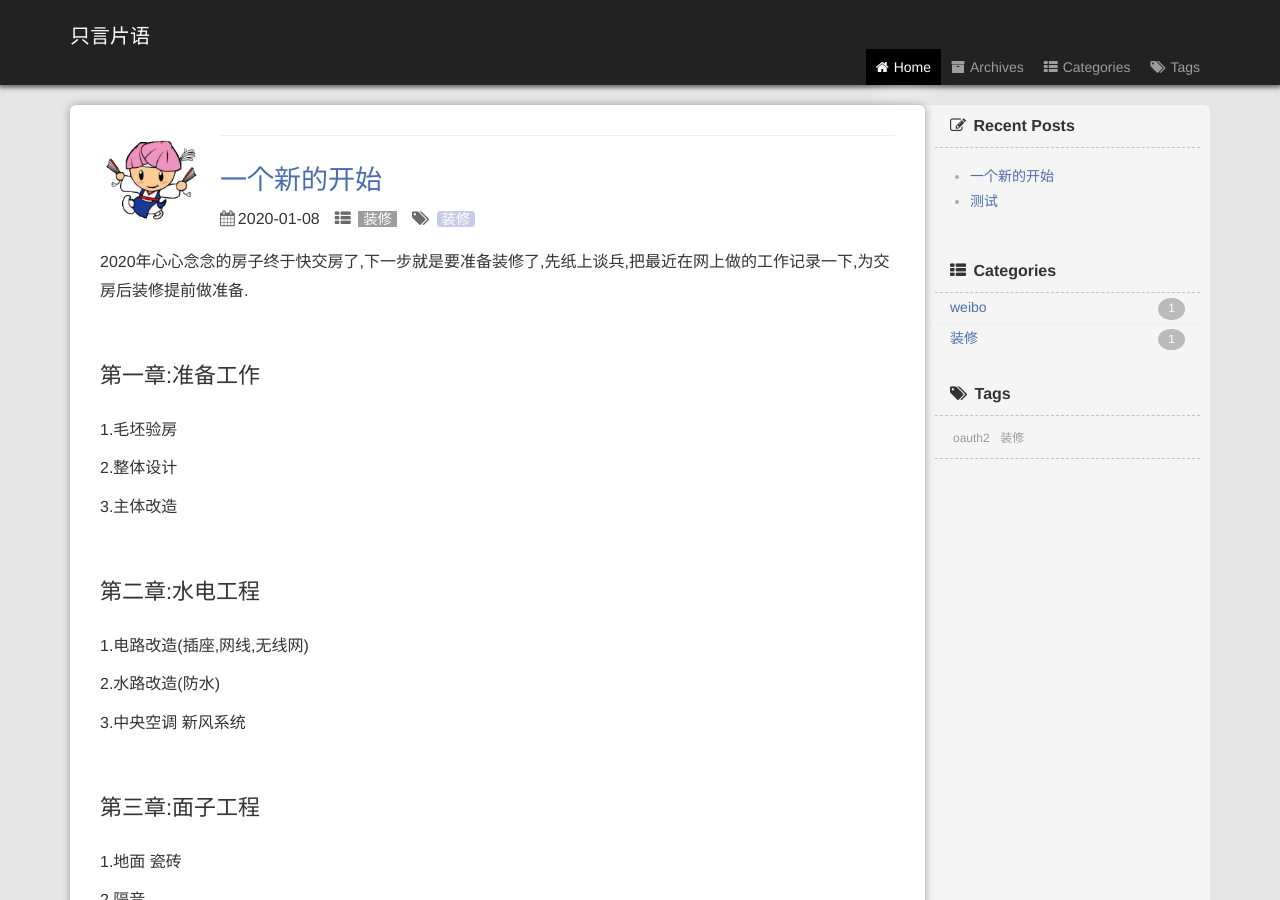
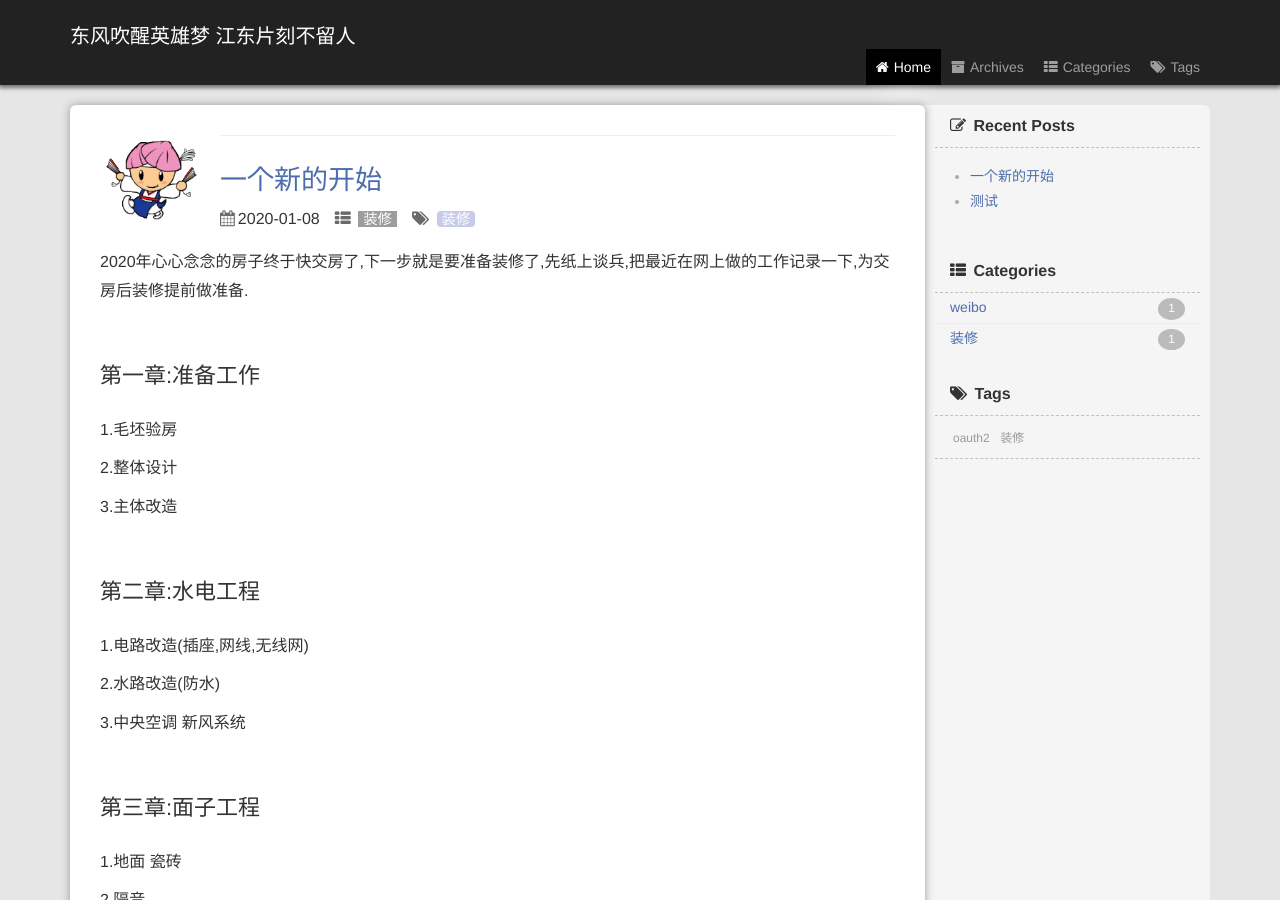
Before and after one commit to wuming0108/wuming0108.github.io, a Jekyll site: the page built from index.html, in a window 1280 px wide and 900 px high. Built offline with Jekyll 4.4.1, drawn with Linux system fonts in a browser that asks for light colours; the list of posts is cut into pages by our own code; comment, search, counter and statistics services are not loaded; a style sheet for code colours, icons or effects is not loaded.

Commit message:
no message

```diff
--- a/_config.yml
+++ b/_config.yml
@@ -6,7 +6,7 @@
 # 'jekyll serve'. If you change this file, please restart the server process.
 
 # Site settings
-title: 只言片语
+title: 东风吹醒英雄梦 江东片刻不留人
 brief-intro: ""
 #baseurl: "" # the subpath of your site, e.g. /blog
 #url: "https://wuming0108.github.io" # the base hostname & protocol for your site
```
Also changed, not shown: README.md.
